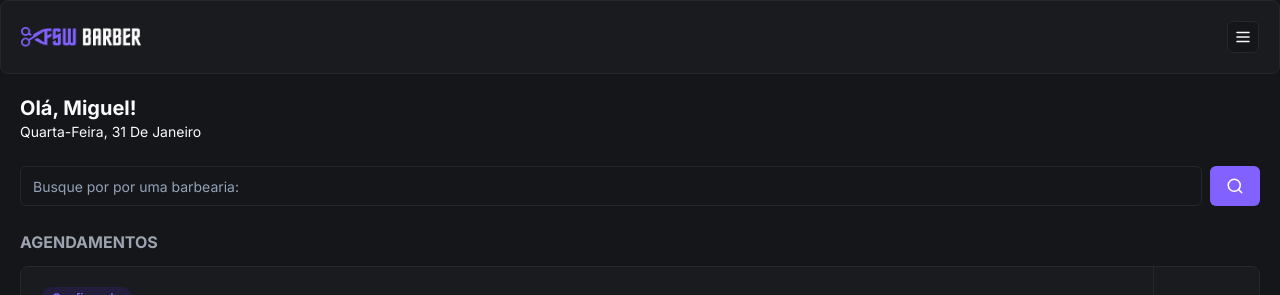
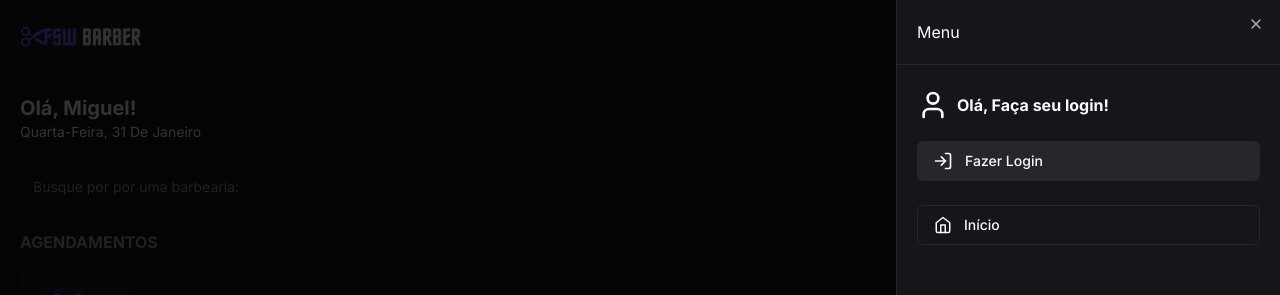
Before and after one commit to JoaoTaranto/fsw-barber, a Next.js app: page / in a window 1280 px wide. Both pictures are taken after a click on the button 1243 px from the left and 37 px from the top of the page. Shown: the top 295 px of the page. Built offline with nearby package versions, Linux system fonts and the light colour scheme; no server answers; the database is empty.

Commit message:
feat: Add Sign In/Out and user menu

```diff
--- a/app/_components/header.tsx
+++ b/app/_components/header.tsx
@@ -1,17 +1,96 @@
+"use client";
+
 import Image from "next/image";
 import { Card, CardContent, CardDescription, CardFooter } from "./ui/card";
 import { Button } from "./ui/button";
-import { MenuIcon } from "lucide-react";
-import { signIn, useSession } from "next-auth/react";
+import {
+  CalendarIcon,
+  HomeIcon,
+  LogInIcon,
+  LogOutIcon,
+  MenuIcon,
+  UserIcon,
+} from "lucide-react";
+import { Sheet, SheetContent, SheetHeader, SheetTrigger } from "./ui/sheet";
+import { Avatar, AvatarImage } from "./ui/avatar";
+import { signIn, signOut, useSession } from "next-auth/react";
+import Link from "next/link";
 
 const Header = () => {
+  const { data } = useSession();
+  const handleLoginClickGoogle = () => {
+    signIn("google");
+  };
+  const handleLogoutClickGoogle = () => {
+    signOut();
+  };
+
   return (
     <Card>
       <CardContent className="p-5 justify-between flex flex-row items-center">
         <Image src="/Logo.png" alt="FSW Barber" height={22} width={120} />
-        <Button variant="outline" size="icon" className="h-8 w-8">
-          <MenuIcon size={18} />
-        </Button>
+        <Sheet>
+          <SheetTrigger asChild>
+            <Button variant="outline" size="icon" className="h-8 w-8">
+              <MenuIcon size={18} />
+            </Button>
+          </SheetTrigger>
+
+          <SheetContent className="p-0">
+            <SheetHeader className="text-left p-5 border-b border-solid border-secondary">
+              Menu
+            </SheetHeader>
+
+            {data?.user ? (
+              <div className="flex justify-between items-center px-5 py-6">
+                <div className="flex items-center gap-3">
+                  <Avatar>
+                    <AvatarImage src={data.user?.image ?? ""} />
+                  </Avatar>
+
+                  <h2 className="font-bold">{data.user.name}</h2>
+                </div>
+
+                <Button variant="secondary" size="icon">
+                  <LogOutIcon onClick={handleLogoutClickGoogle} />
+                </Button>
+              </div>
+            ) : (
+              <div className="flex flex-col px-5 py-6 gap-5">
+                <div className="flex items-center gap-2">
+                  <UserIcon size={32} />
+                  <h2 className="font-bold">Olá, Faça seu login!</h2>
+                </div>
+                <Button
+                  variant="secondary"
+                  className="w-full justify-start"
+                  onClick={handleLoginClickGoogle}
+                >
+                  <LogInIcon className="mr-3" size={20} />
+                  Fazer Login
+                </Button>
+              </div>
+            )}
+
+            <div className="flex flex-col px-5 gap-3">
+              <Button variant="outline" className="justify-start" asChild>
+                <Link href="/">
+                  <HomeIcon size={18} className="mr-3" />
+                  Início
+                </Link>
+              </Button>
+
+              {data?.user && (
+                <Button variant="outline" className="justify-start" asChild>
+                  <Link href="/agendamentos">
+                    <CalendarIcon size={18} className="mr-3" />
+                    Agendamentos
+                  </Link>
+                </Button>
+              )}
+            </div>
+          </SheetContent>
+        </Sheet>
       </CardContent>
     </Card>
   );
--- /dev/null
+++ b/app/_components/ui/sheet.tsx
@@ -0,0 +1,140 @@
+"use client";
+
+import * as React from "react";
+import * as SheetPrimitive from "@radix-ui/react-dialog";
+import { cva, type VariantProps } from "class-variance-authority";
+import { X } from "lucide-react";
+
+import { cn } from "@/app/_lib/utils";
+
+const Sheet = SheetPrimitive.Root;
+
+const SheetTrigger = SheetPrimitive.Trigger;
+
+const SheetClose = SheetPrimitive.Close;
+
+const SheetPortal = SheetPrimitive.Portal;
+
+const SheetOverlay = React.forwardRef<
+  React.ElementRef<typeof SheetPrimitive.Overlay>,
+  React.ComponentPropsWithoutRef<typeof SheetPrimitive.Overlay>
+>(({ className, ...props }, ref) => (
+  <SheetPrimitive.Overlay
+    className={cn(
+      "fixed inset-0 z-50 bg-black/80  data-[state=open]:animate-in data-[state=closed]:animate-out data-[state=closed]:fade-out-0 data-[state=open]:fade-in-0",
+      className
+    )}
+    {...props}
+    ref={ref}
+  />
+));
+SheetOverlay.displayName = SheetPrimitive.Overlay.displayName;
+
+const sheetVariants = cva(
+  "fixed z-50 gap-4 bg-background p-6 shadow-lg transition ease-in-out data-[state=open]:animate-in data-[state=closed]:animate-out data-[state=closed]:duration-300 data-[state=open]:duration-500",
+  {
+    variants: {
+      side: {
+        top: "inset-x-0 top-0 border-b data-[state=closed]:slide-out-to-top data-[state=open]:slide-in-from-top",
+        bottom:
+          "inset-x-0 bottom-0 border-t data-[state=closed]:slide-out-to-bottom data-[state=open]:slide-in-from-bottom",
+        left: "inset-y-0 left-0 h-full w-3/4 border-r data-[state=closed]:slide-out-to-left data-[state=open]:slide-in-from-left sm:max-w-sm",
+        right:
+          "inset-y-0 right-0 h-full w-3/4  border-l data-[state=closed]:slide-out-to-right data-[state=open]:slide-in-from-right sm:max-w-sm",
+      },
+    },
+    defaultVariants: {
+      side: "right",
+    },
+  }
+);
+
+interface SheetContentProps
+  extends React.ComponentPropsWithoutRef<typeof SheetPrimitive.Content>,
+    VariantProps<typeof sheetVariants> {}
+
+const SheetContent = React.forwardRef<
+  React.ElementRef<typeof SheetPrimitive.Content>,
+  SheetContentProps
+>(({ side = "right", className, children, ...props }, ref) => (
+  <SheetPortal>
+    <SheetOverlay />
+    <SheetPrimitive.Content
+      ref={ref}
+      className={cn(sheetVariants({ side }), className)}
+      {...props}
+    >
+      {children}
+      <SheetPrimitive.Close className="absolute right-4 top-4 rounded-sm opacity-70 ring-offset-background transition-opacity hover:opacity-100 focus:outline-none focus:ring-2 focus:ring-ring focus:ring-offset-2 disabled:pointer-events-none data-[state=open]:bg-secondary">
+        <X className="h-4 w-4" />
+        <span className="sr-only">Close</span>
+      </SheetPrimitive.Close>
+    </SheetPrimitive.Content>
+  </SheetPortal>
+));
+SheetContent.displayName = SheetPrimitive.Content.displayName;
+
+const SheetHeader = ({
+  className,
+  ...props
+}: React.HTMLAttributes<HTMLDivElement>) => (
+  <div
+    className={cn(
+      "flex flex-col space-y-2 text-center sm:text-left",
+      className
+    )}
+    {...props}
+  />
+);
+SheetHeader.displayName = "SheetHeader";
+
+const SheetFooter = ({
+  className,
+  ...props
+}: React.HTMLAttributes<HTMLDivElement>) => (
+  <div
+    className={cn(
+      "flex flex-col-reverse sm:flex-row sm:justify-end sm:space-x-2",
+      className
+    )}
+    {...props}
+  />
+);
+SheetFooter.displayName = "SheetFooter";
+
+const SheetTitle = React.forwardRef<
+  React.ElementRef<typeof SheetPrimitive.Title>,
+  React.ComponentPropsWithoutRef<typeof SheetPrimitive.Title>
+>(({ className, ...props }, ref) => (
+  <SheetPrimitive.Title
+    ref={ref}
+    className={cn("text-lg font-semibold text-foreground", className)}
+    {...props}
+  />
+));
+SheetTitle.displayName = SheetPrimitive.Title.displayName;
+
+const SheetDescription = React.forwardRef<
+  React.ElementRef<typeof SheetPrimitive.Description>,
+  React.ComponentPropsWithoutRef<typeof SheetPrimitive.Description>
+>(({ className, ...props }, ref) => (
+  <SheetPrimitive.Description
+    ref={ref}
+    className={cn("text-sm text-muted-foreground", className)}
+    {...props}
+  />
+));
+SheetDescription.displayName = SheetPrimitive.Description.displayName;
+
+export {
+  Sheet,
+  SheetPortal,
+  SheetOverlay,
+  SheetTrigger,
+  SheetClose,
+  SheetContent,
+  SheetHeader,
+  SheetFooter,
+  SheetTitle,
+  SheetDescription,
+};
--- a/app/layout.tsx
+++ b/app/layout.tsx
@@ -2,6 +2,7 @@
 import { Inter } from "next/font/google";
 import "./globals.css";
 import Footer from "./_components/footer";
+import AuthProvider from "./_providers/auth";
 
 const inter = Inter({ subsets: ["latin"] });
 
@@ -18,7 +19,8 @@
   return (
     <html lang="en">
       <body className={`${inter.className} dark`}>
-        {children}
+        <AuthProvider>{children}</AuthProvider>
+
         <Footer />
       </body>
     </html>
--- a/package.json
+++ b/package.json
@@ -12,6 +12,7 @@
     "@auth/prisma-adapter": "^1.2.1",
     "@prisma/client": "^5.9.0",
     "@radix-ui/react-avatar": "^1.0.4",
+    "@radix-ui/react-dialog": "^1.0.5",
     "@radix-ui/react-slot": "^1.0.2",
     "class-variance-authority": "^0.7.0",
     "clsx": "^2.1.0",
```
Also changed, not shown: 1 other file (tests, documents, lock files or other folders).
